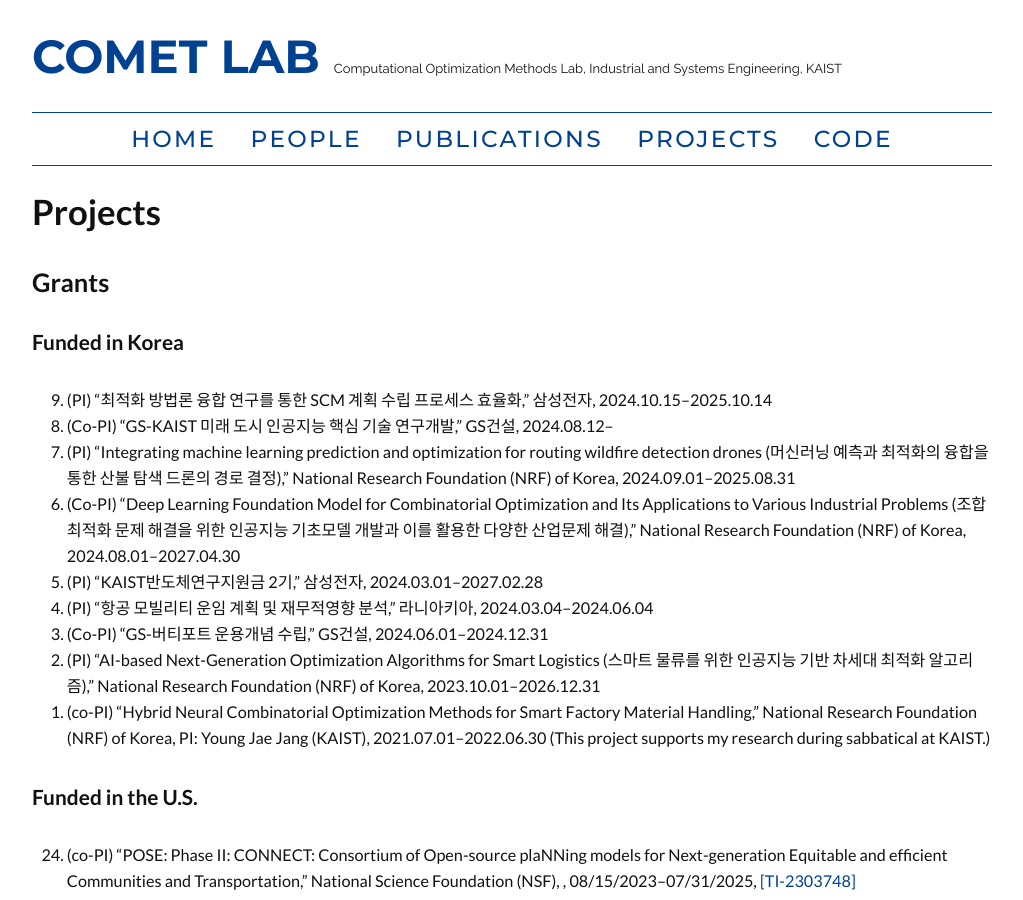
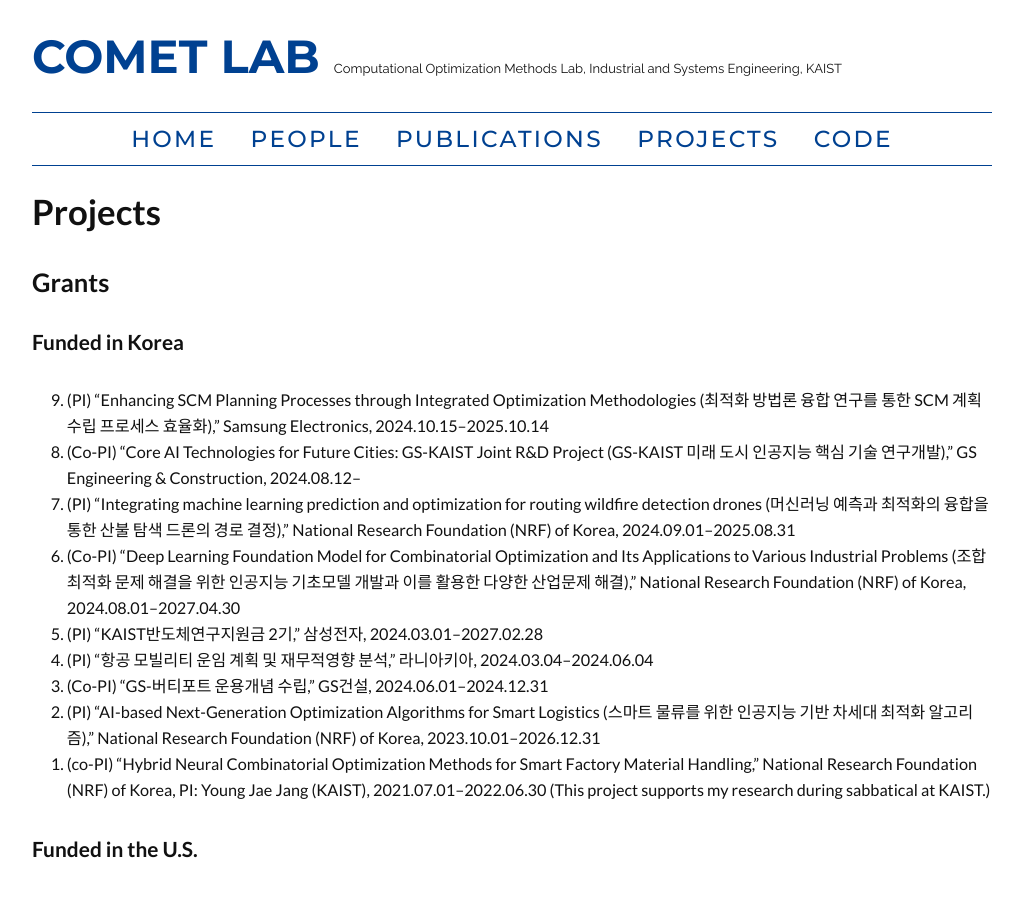
Before and after one commit to kaist-comet/kaist-comet.github.io, a Jekyll site: the page built from projects/projects.html, in a window 1280 px wide and 900 px high. Shown: the whole window, without its empty margins (128-1151 px from the left). Built offline with Jekyll 4.4.1, drawn with Linux system fonts in a browser that asks for light colours; some web fonts are replaced; comment, search, counter and statistics services are not loaded.

Commit message:
CV update

```diff
--- a/_includes/grant_web_body.html
+++ b/_includes/grant_web_body.html
@@ -8,9 +8,11 @@
  id="x1-2000"></a>Funded in Korea</h4>
 <!--l. 56--><p class="noindent" >
      <ol reversed="reversed"><li>
- (PI) &#8220;&#52572;&#51201;&#54868; &#48169;&#48277;&#47200; &#50997;&#54633; &#50672;&#44396;&#47484; &#53685;&#54620; SCM &#44228;&#54925; &#49688;&#47549; &#54532;&#47196;&#49464;&#49828; &#54952;&#50984;&#54868;,&#8221; &#49340;&#49457;&#51204;&#51088;,  2024.10.15&#8211;2025.10.14
+ (PI) &#8220;Enhancing SCM Planning Processes through Integrated Optimization Methodologies (&#52572;&#51201;&#54868; &#48169;&#48277;&#47200; &#50997;&#54633; &#50672;&#44396;&#47484; &#53685;&#54620;
+     SCM &#44228;&#54925; &#49688;&#47549; &#54532;&#47196;&#49464;&#49828; &#54952;&#50984;&#54868;),&#8221; Samsung Electronics,  2024.10.15&#8211;2025.10.14
      <li>
- (Co-PI) &#8220;GS-KAIST &#48120;&#47000; &#46020;&#49884; &#51064;&#44277;&#51648;&#45733; &#54645;&#49900; &#44592;&#49696; &#50672;&#44396;&#44060;&#48156;,&#8221; GS&#44148;&#49444;, 2024.08.12&#8211;
+ (Co-PI) &#8220;Core AI Technologies for Future Cities: GS-KAIST Joint R&amp;D Project (GS-KAIST &#48120;&#47000; &#46020;&#49884; &#51064;&#44277;&#51648;&#45733; &#54645;&#49900; &#44592;&#49696;
+     &#50672;&#44396;&#44060;&#48156;),&#8221; GS Engineering &amp; Construction, 2024.08.12&#8211;
      <li>
  (PI) &#8220;Integrating machine learning prediction and optimization for routing wildfire detection drones
      (&#47672;&#49888;&#47084;&#45789; &#50696;&#52769;&#44284; &#52572;&#51201;&#54868;&#51032; &#50997;&#54633;&#51012; &#53685;&#54620; &#49328;&#48520; &#53456;&#49353; &#46300;&#47200;&#51032; &#44221;&#47196; &#44208;&#51221;),&#8221; National Research Foundation (NRF) of Korea,  2024.09.01&#8211;2025.08.31
```
